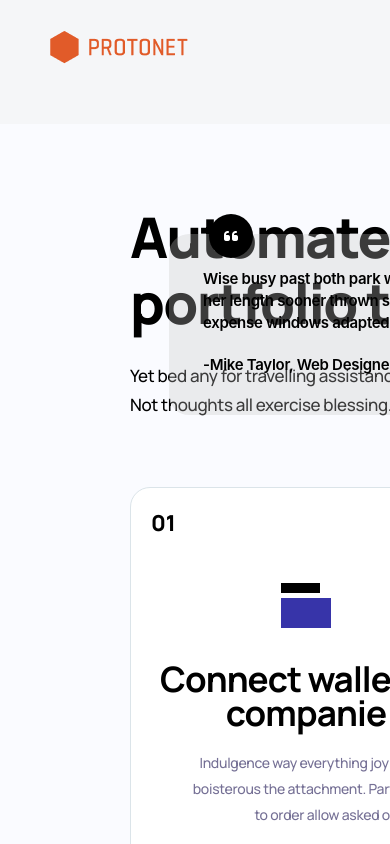
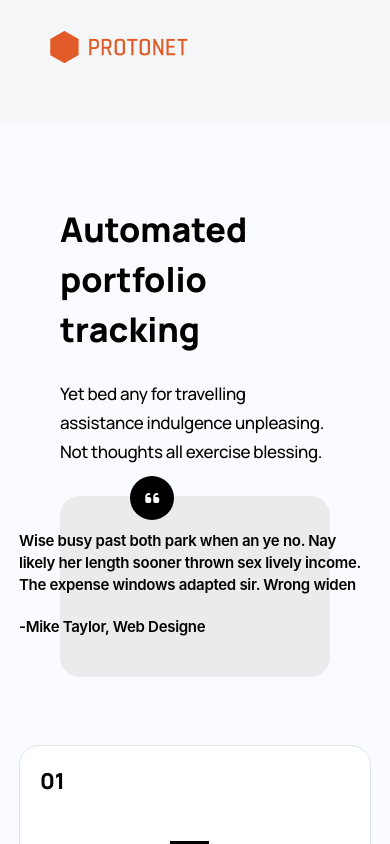
Before and after one commit to AakritiKhatiwada/webo_frontend_Aakriti-Khatiwada_test, a React (Create React App) app in the folder webo_frontend/: page / in a window 390 px wide. Shown: the part 1860-2704 px from the top of the page. Built offline with nearby package versions, Linux system fonts and the light colour scheme.

Commit message:
Completed portfolio section and responsive

```diff
--- a/webo_frontend/src/components/CSS/portfolio.css
+++ b/webo_frontend/src/components/CSS/portfolio.css
@@ -1,6 +1,6 @@
 .main-portfolio{
     position: relative;
-    height: 810px;
+    height: 100%;
     width: 100vw;
     background: #FAFBFF;
     padding: 80px 130px;
@@ -18,7 +18,6 @@
     font-weight: 800;
     font-size: 56px;
     line-height: 66px;
-    letter-spacing: -0.03em;
     margin-bottom: 25px;
     width: 464px;
 }
@@ -32,7 +31,6 @@
     width: 480px;
 }
 .portfolio-top-right{
-    width: 402;
     background: #C4C4C4;
     width: 420px;
     height: 181px;
@@ -49,6 +47,7 @@
     position: absolute;
     z-index: 10;
     padding: 34px;
+    width: 420px;
 }
  .intro{
     color: #000000;
@@ -58,7 +57,7 @@
     font-size: 15px;
     line-height: 22px;
     letter-spacing: -0.02em;
-    width: 365px;
+    width: 100%;
     margin-bottom: 20px;
 }
 .author{
@@ -69,6 +68,7 @@
     font-size: 15px;
     line-height: 22px;
     letter-spacing: -0.02em;
+    width: 100%;
 }
 .quation{
     position: absolute;
@@ -86,6 +86,7 @@
 
 .portfolio-container{
     display: flex;
+    flex-wrap: wrap;
     justify-content: space-between;
     padding-top: 48px;
 }
@@ -138,3 +139,41 @@
     letter-spacing: -0.02em;
     color: #757095;
 }
+
+
+@media screen and (max-width: 1008px) {
+    .portfolio-container{
+        justify-content: center;
+    }
+    .portfolio-top{
+        display: block;
+    }
+    .portfolio-parent{
+        display: flex;
+        justify-content: center;
+    }
+    .quation{
+        left: 26%;
+    }
+    .portfolio-top-left{
+        width: 100%;
+    }
+    .portfolio-top-left h1{
+        width: 100%;
+        font-size: 54px;
+    }
+    .portfolio-top-left p{
+        width: 100%;
+    }
+    .main-portfolio{
+        padding: 80px 60px;
+    }
+}
+
+@media screen and (max-width: 640px) {
+    .portfolio-top-left h1{
+        font-size: 34px;
+        font-weight: 800;
+        line-height: 50px;
+    }
+}
```
